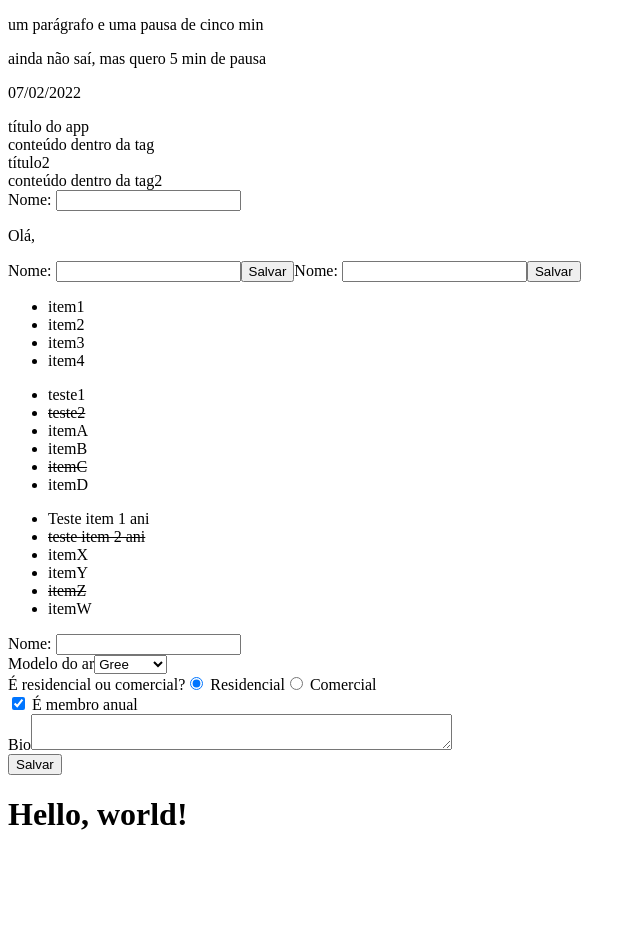
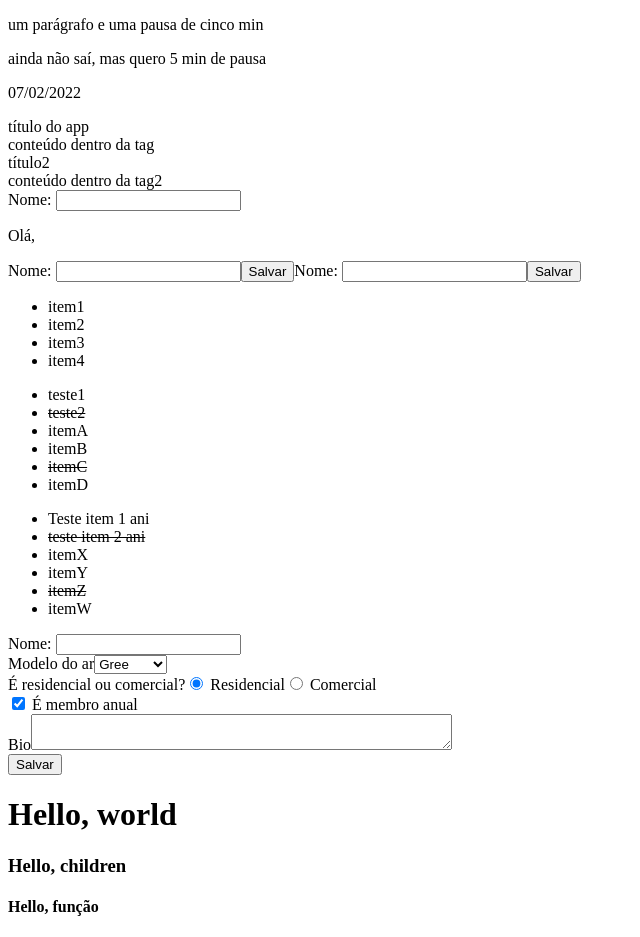
Before and after one commit to nandasiq/cursoLetsCode, a React (Create React App) app in the folder meu-app/: page / in a window 1280 px wide. Shown: the whole page, without its empty margins (0-640 px from the left). Before the commit the page ends 855 px from the top, so only its background shows below. Built offline with nearby package versions, Linux system fonts and the light colour scheme.

Commit message:
componentes funcionais

```diff
--- a/meu-app/src/components/CompFuncionais.js
+++ b/meu-app/src/components/CompFuncionais.js
@@ -1,8 +1,19 @@
 import React from 'react';
 
-export default function Hello(){
-
+function Hello(props){
     return(
-        <h1>Hello, world!</h1>
+        <h1>{props.text}</h1>
     );
 }
+
+function Filha({children}){
+    return(
+    <>
+        {children}
+    </>
+    );
+}
+
+const Funcao = ({text}) => (<h4>{text}</h4>);
+
+export {Hello, Filha, Funcao};
--- a/meu-app/src/index.js
+++ b/meu-app/src/index.js
@@ -8,7 +8,7 @@ import App4 from './components/App4';
 import App5 from './components/App5';
 import Formulario from './components/Formulario';
 import { Lista, Lista2, Item } from './components/Lista';
-import Hello from './components/CompFuncionais';
+import {Hello, Filha, Funcao} from './components/CompFuncionais';
 import reportWebVitals from './reportWebVitals';
 
 ReactDOM.render(
@@ -43,7 +43,12 @@ ReactDOM.render(
       </Itens>
     </Ani>
     <Formulario />
-    <Hello />
+    <Hello text="Hello, world">
+    </Hello>
+    <Filha>
+      <h3>Hello, children</h3>
+    </Filha>
+    <Funcao text="Hello, função"></Funcao>
   </React.StrictMode>,
   document.getElementById('root')
 );
```
